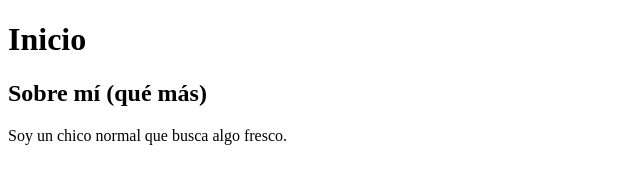
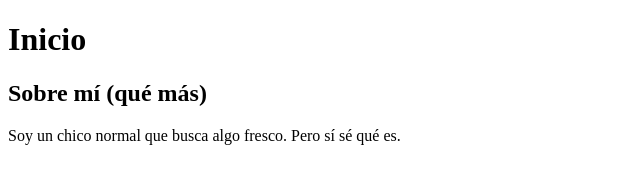
Before and after one commit to alanvazquez/alanvazquez, a plain HTML site: page index.html in a window 1280 px wide. Shown: the whole page, without its empty margins (0-640 px from the left). Drawn offline with Linux system fonts and the light colour scheme.

Commit message:
revision three

```diff
--- a/index.html
+++ b/index.html
@@ -9,7 +9,7 @@
   <body>
     <h1>Inicio</h1>
     <h2>Sobre mí (qué más)</h2>
-    <p>Soy un chico normal que busca algo fresco.</p>
+    <p>Soy un chico normal que busca algo fresco. Pero sí sé qué es.</p>
   </body>
 
 </html>
```
